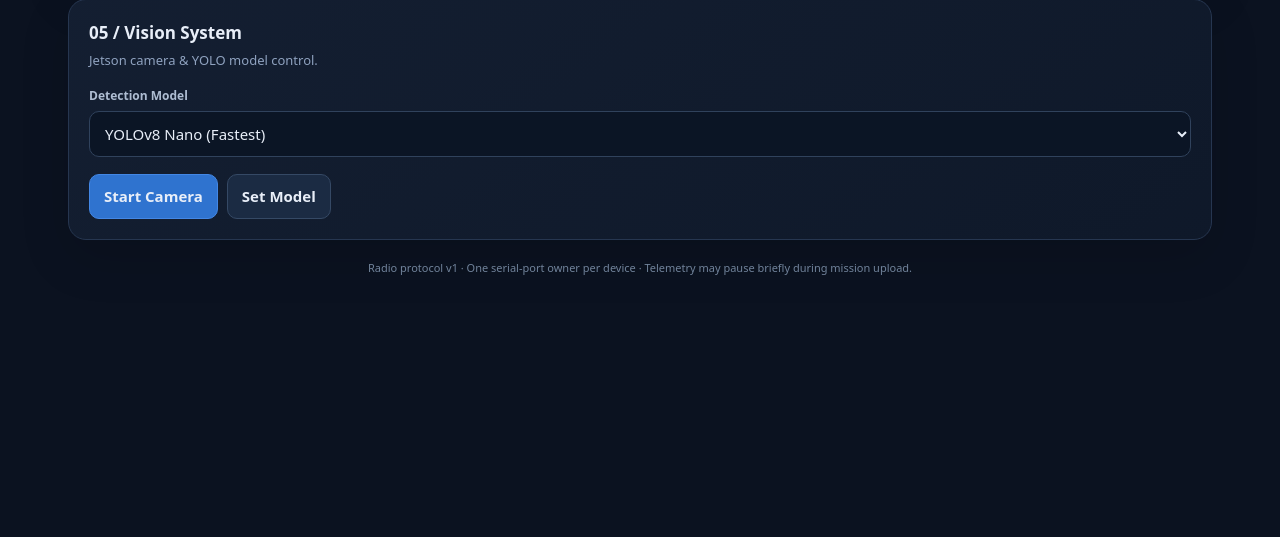
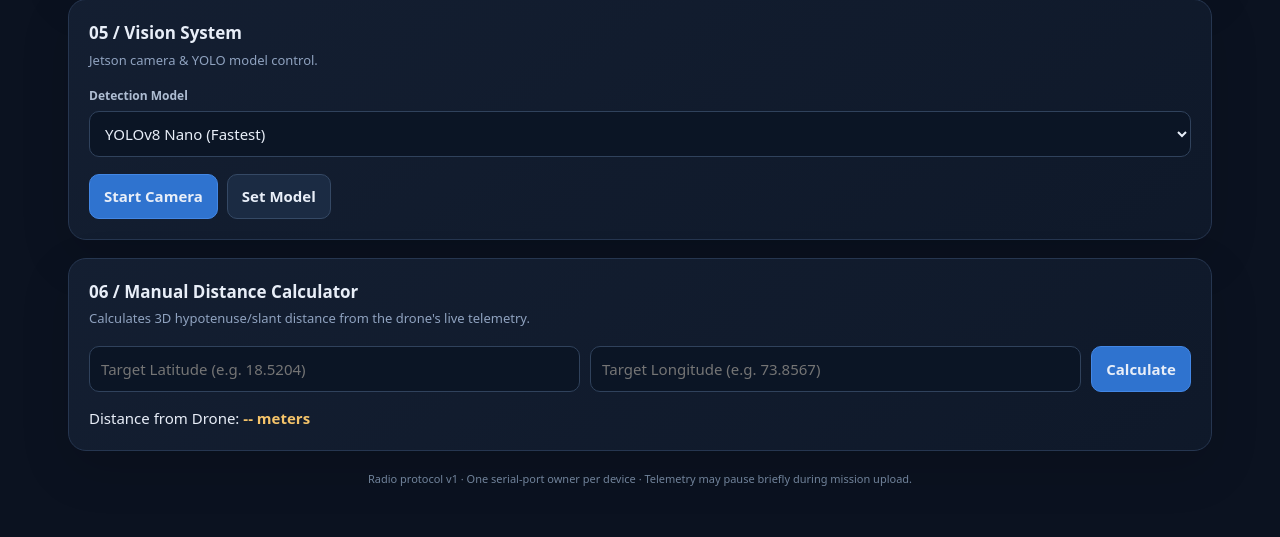
Before and after one commit to khilarekrishna02/radio_gcs, a Flask app: page / in a window 1280 px wide. Shown: the part 1809-2346 px from the top of the page. Before the commit the page ends 2084 px from the top, so only its background shows below. Run offline with Flask 3, Linux system fonts and the light colour scheme; data that the repository does not hold is empty.

Commit message:
Added point input

```diff
--- a/laptop/templates/index.html
+++ b/laptop/templates/index.html
@@ -289,6 +289,21 @@
         <button class="btn" id="model-update-btn">Set Model</button>
     </div>
 </section>
+<!-- SECTION 06: MANUAL CALCULATOR -->
+<section class="panel" style="grid-column: 1 / -1;">
+    <div class="section-head">
+        <div>
+            <h2>06 / Manual Distance Calculator</h2>
+            <div class="muted">Calculates 3D hypotenuse/slant distance from the drone's live telemetry.</div>
+        </div>
+    </div>
+    <div class="d-flex gap-2 mb-2" style="display: flex; gap: 10px;">
+        <input type="number" id="manual-lat" placeholder="Target Latitude (e.g. 18.5204)">
+        <input type="number" id="manual-lon" placeholder="Target Longitude (e.g. 73.8567)">
+        <button class="btn primary" onclick="calculateManualDistance()">Calculate</button>
+    </div>
+    <div style="margin-top: 15px;">Distance from Drone: <strong id="calc-result" style="color: var(--amber);">-- meters</strong></div>
+</section>
 
         </div>
 
@@ -548,5 +563,82 @@ $('model-update-btn').addEventListener('click', async () => {
 });
 
     </script>
+<script>
+function calculateManualDistance() {
+    const targetLat = parseFloat(document.getElementById('manual-lat').value);
+    const targetLon = parseFloat(document.getElementById('manual-lon').value);
+
+    // Scrape live data directly from your telemetry UI boxes
+    const droneLat = parseFloat(document.getElementById('lat').innerText);
+    const droneLon = parseFloat(document.getElementById('lon').innerText);
+    const droneAlt = parseFloat(document.getElementById('alt').innerText);
+
+    if (isNaN(targetLat) || isNaN(targetLon)) {
+        alert("Please enter valid target coordinates.");
+        return;
+    }
+
+    if (isNaN(droneLat) || isNaN(droneLon) || isNaN(droneAlt)) {
+        alert("Waiting for live drone telemetry. Cannot calculate yet!");
+        return;
+    }
+
+    const R = 6371e3; // Earth radius in meters
+    const p1 = droneLat * Math.PI/180, p2 = targetLat * Math.PI/180;
+    const dp = (targetLat-droneLat) * Math.PI/180;
+    const dl = (targetLon-droneLon) * Math.PI/180;
+
+    const a = Math.sin(dp/2) * Math.sin(dp/2) +
+              Math.cos(p1) * Math.cos(p2) *
+              Math.sin(dl/2) * Math.sin(dl/2);
+    const c = 2 * Math.atan2(Math.sqrt(a), Math.sqrt(1-a));
+    const groundDistance = R * c;
+
+    // Calculate 3D hypotenuse (slant) distance
+    const slantDistance = Math.sqrt(Math.pow(groundDistance, 2) + Math.pow(droneAlt, 2));
+
+    document.getElementById('calc-result').innerText = Math.round(slantDistance) + " meters (Slant)";
+}
+</script>
+
+
+
+<script>
+function calculateManualDistance() {
+    const targetLat = parseFloat(document.getElementById('manual-lat').value);
+    const targetLon = parseFloat(document.getElementById('manual-lon').value);
+
+    // Scrape live data directly from your telemetry UI boxes
+    const droneLat = parseFloat(document.getElementById('lat').innerText);
+    const droneLon = parseFloat(document.getElementById('lon').innerText);
+    const droneAlt = parseFloat(document.getElementById('alt').innerText);
+
+    if (isNaN(targetLat) || isNaN(targetLon)) {
+        alert("Please enter valid target coordinates.");
+        return;
+    }
+
+    if (isNaN(droneLat) || isNaN(droneLon) || isNaN(droneAlt)) {
+        alert("Waiting for live drone telemetry. Cannot calculate yet!");
+        return;
+    }
+
+    const R = 6371e3; // Earth radius in meters
+    const p1 = droneLat * Math.PI/180, p2 = targetLat * Math.PI/180;
+    const dp = (targetLat-droneLat) * Math.PI/180;
+    const dl = (targetLon-droneLon) * Math.PI/180;
+
+    const a = Math.sin(dp/2) * Math.sin(dp/2) +
+              Math.cos(p1) * Math.cos(p2) *
+              Math.sin(dl/2) * Math.sin(dl/2);
+    const c = 2 * Math.atan2(Math.sqrt(a), Math.sqrt(1-a));
+    const groundDistance = R * c;
+
+    // Calculate 3D hypotenuse (slant) distance
+    const slantDistance = Math.sqrt(Math.pow(groundDistance, 2) + Math.pow(droneAlt, 2));
+
+    document.getElementById('calc-result').innerText = Math.round(slantDistance) + " meters (Slant)";
+}
+</script>
 </body>
 </html>
```
